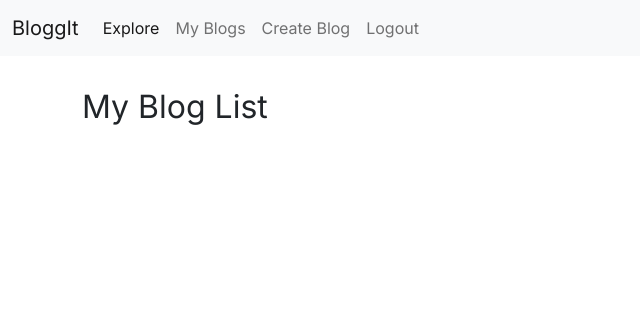
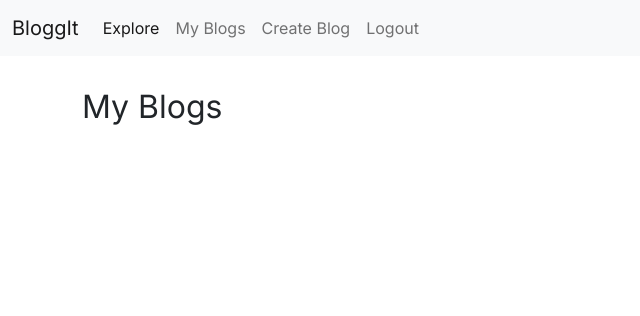
Before and after one commit to taekim90/bloggit, a Django app: page /blogs/ in a window 1280 px wide. Shown: the top 316 px of the page, without its empty margins (0-640 px from the left). Run offline with Django 4.2, Linux system fonts and the light colour scheme; the visitor is signed in with stand-in values (Sample User, id 1); data that the repository does not hold is empty.

```diff
--- a/main_app/templates/blogs_list.html
+++ b/main_app/templates/blogs_list.html
@@ -2,11 +2,11 @@
 {% block content %}
 
 <div>
-    <h2>My Blog List</h2>
+    <h2>My Blogs</h2>
     <div>
         {% for blog in blogs %}
             <div class="border space">
-                <a href="{{ blog.id }}" class="big-font">{{ blog.title }}</a>
+                <a href="{{ blog.id }}" class="big-font" >{{ blog.title }}</a>
                 <div>{{ blog.content|safe }}</div>
                 <div>{{ blog.created_at }}</div>
                 {% if user.is_authenticated %}
@@ -15,10 +15,8 @@
                         <a href="{{ blog.id }}/delete" class="btn btn-danger btn-sm">Delete</a>
                     {% endif %}
                 {% endif %}
-            <div>
+            </div>
         {% endfor %}
     </div>
 </div>
 {% endblock %}
-
-<!-- {{ blog.content|slice:":255"|safe }} -->
```
